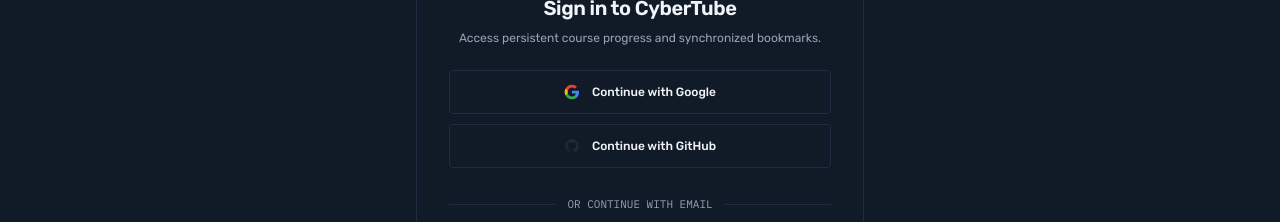
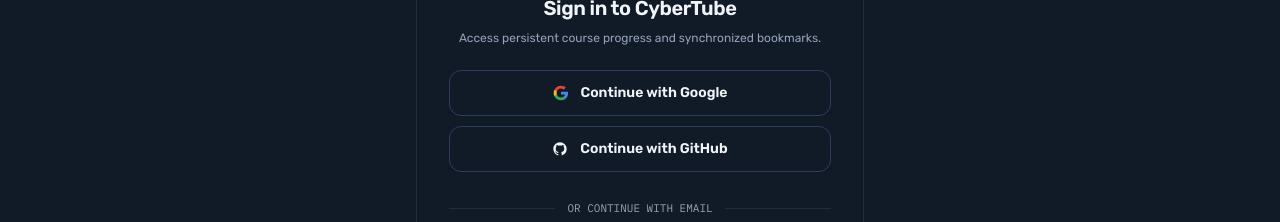
Before and after one commit to arun-codex/CyberTube, a Next.js app: page /login in a window 1280 px wide. Shown: the part 200-422 px from the top of the page. Built offline with nearby package versions, Linux system fonts and the light colour scheme; no server answers.

Commit message:
style(auth): modernize Google and GitHub buttons while preserving canonical OAuth callbacks

```diff
--- a/src/components/auth/SocialAuthButtons.tsx
+++ b/src/components/auth/SocialAuthButtons.tsx
@@ -47,9 +47,10 @@ export function SocialAuthButtons({
       }
 
       // If data.url is returned, navigate to the provider authentication endpoint
-      if (data?.url) {
-        window.location.href = data.url;
+      if (!data?.url) {
+        throw new Error('The sign-in provider did not return an authorization URL. Please retry.');
       }
+      window.location.assign(data.url);
     } catch (err: any) {
       console.error(`OAuth login error (${provider}):`, err);
       const friendlyMessage =
@@ -64,19 +65,19 @@ export function SocialAuthButtons({
   const isInteracting = disabled || loadingProvider !== null;
 
   return (
-    <div className="space-y-2.5 w-full">
+    <div className="w-full space-y-2.5">
       {/* Google Button */}
       <button
         type="button"
         onClick={() => handleOAuthSignIn('google')}
         disabled={isInteracting}
         aria-label="Continue with Google"
-        className="w-full flex items-center justify-center gap-3 px-4 py-2.5 rounded-[4px] border border-[#e4e4ed] bg-white hover:bg-[#f4f4f9] text-[#303055] text-xs font-medium transition-colors disabled:opacity-50 min-h-[44px] shadow-sm hover:border-[#d2d2dc] focus:outline-none focus-visible:ring-2 focus-visible:ring-[#303055]"
+        className="group flex min-h-[46px] w-full items-center justify-center gap-3 rounded-xl border border-[var(--border-strong)] bg-[var(--card-bg)] px-4 py-3 text-sm font-semibold text-[var(--text-primary)] shadow-sm outline-none transition-[transform,border-color,background-color,box-shadow] duration-200 hover:-translate-y-0.5 hover:border-[var(--accent-cyan)] hover:bg-[var(--surface-subtle)] hover:shadow-md focus-visible:ring-2 focus-visible:ring-[var(--accent-cyan)] active:translate-y-0 disabled:cursor-not-allowed disabled:opacity-50 disabled:hover:translate-y-0"
       >
         {loadingProvider === 'google' ? (
-          <div className="w-4 h-4 border-2 border-[#303055] border-t-transparent rounded-full animate-spin" />
+          <div className="h-4 w-4 animate-spin motion-reduce:animate-none rounded-full border-2 border-[var(--accent-cyan)] border-t-transparent" />
         ) : (
-          <svg className="w-4 h-4 shrink-0" viewBox="0 0 24 24">
+          <svg className="h-4 w-4 shrink-0" viewBox="0 0 24 24">
             <path
               fill="#4285F4"
               d="M22.56 12.25c0-.78-.07-1.53-.2-2.25H12v4.26h5.92c-.26 1.37-1.04 2.53-2.21 3.31v2.77h3.57c2.08-1.92 3.28-4.74 3.28-8.09z"
@@ -104,12 +105,12 @@ export function SocialAuthButtons({
         onClick={() => handleOAuthSignIn('github')}
         disabled={isInteracting}
         aria-label="Continue with GitHub"
-        className="w-full flex items-center justify-center gap-3 px-4 py-2.5 rounded-[4px] border border-[#e4e4ed] bg-white hover:bg-[#f4f4f9] text-[#303055] text-xs font-medium transition-colors disabled:opacity-50 min-h-[44px] shadow-sm hover:border-[#d2d2dc] focus:outline-none focus-visible:ring-2 focus-visible:ring-[#303055]"
+        className="group flex min-h-[46px] w-full items-center justify-center gap-3 rounded-xl border border-[var(--border-strong)] bg-[var(--card-bg)] px-4 py-3 text-sm font-semibold text-[var(--text-primary)] shadow-sm outline-none transition-[transform,border-color,background-color,box-shadow] duration-200 hover:-translate-y-0.5 hover:border-[var(--accent-cyan)] hover:bg-[var(--surface-subtle)] hover:shadow-md focus-visible:ring-2 focus-visible:ring-[var(--accent-cyan)] active:translate-y-0 disabled:cursor-not-allowed disabled:opacity-50 disabled:hover:translate-y-0"
       >
         {loadingProvider === 'github' ? (
           <div className="w-4 h-4 border-2 border-[#303055] border-t-transparent rounded-full animate-spin" />
         ) : (
-          <svg className="w-4 h-4 shrink-0 fill-[#24292F]" viewBox="0 0 24 24">
+          <svg className="h-4 w-4 shrink-0 fill-current text-[var(--text-primary)]" viewBox="0 0 24 24">
             <path
               fillRule="evenodd"
               clipRule="evenodd"
```
